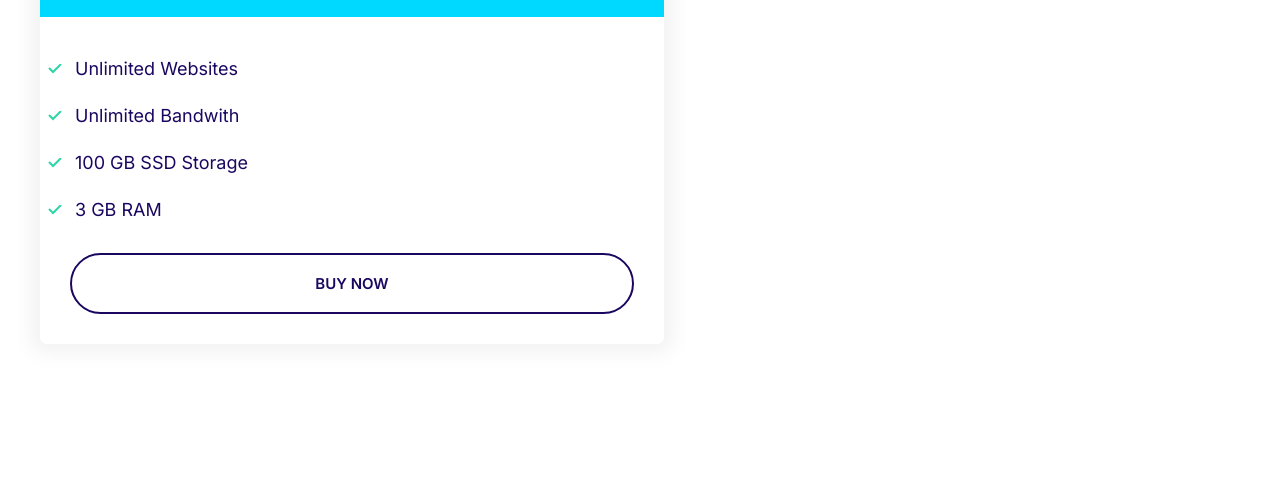
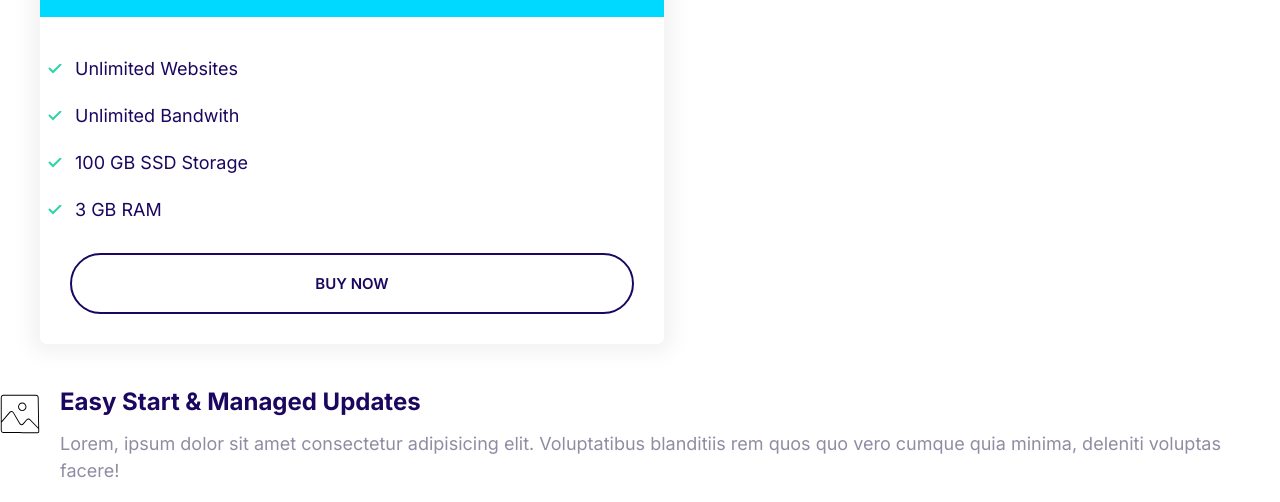
Before and after one commit to OBo1307/Moshify, a plain HTML site: page index.html in a window 1280 px wide. Shown: the part 644-1146 px from the top of the page. Before the commit the page ends 1028 px from the top, so only its background shows below. Drawn offline with Linux system fonts and the light colour scheme.

Commit message:
Build the media component.

```diff
--- a/css/styles.css
+++ b/css/styles.css
@@ -365,3 +365,20 @@ a {
     font-size: 1.7rem;
   }
 }
+
+/* Media */
+.media {
+  display: flex;
+}
+
+.media__title {
+  margin-top: 0;
+}
+
+.media__body {
+  margin: 0 2rem;
+}
+
+.media__image {
+  margin-top: 1rem;
+}
--- a/index.html
+++ b/index.html
@@ -59,6 +59,21 @@
             </div>
         </div>
     </div>
+
+    <div class="media">
+        <div class="media__image">
+            <svg class="icon icon--primary">
+                <use xlink:href="images/sprite.svg#snap"></use>
+            </svg>
+        </div>
+
+        <div class="media__body">
+            <h3 class="media__title">Easy Start & Managed Updates</h3>
+            <p>Lorem, ipsum dolor sit amet consectetur adipisicing elit. Voluptatibus blanditiis rem quos quo vero
+                cumque quia minima, deleniti voluptas facere!
+            </p>
+        </div>
+    </div>
 </body>
 
 </html>
```
Also changed, not shown: components/media.html (added, +14 -0 lines).
